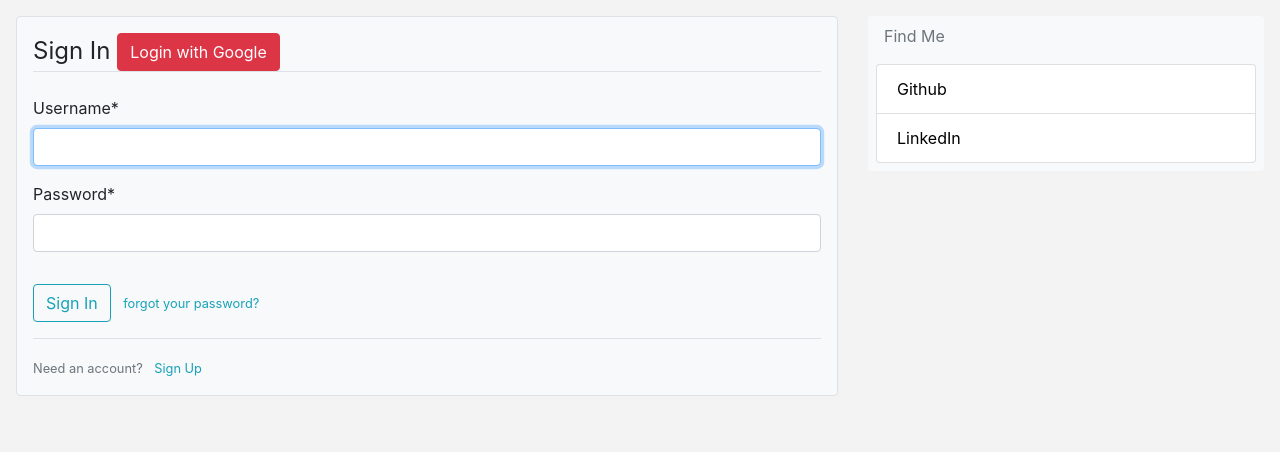
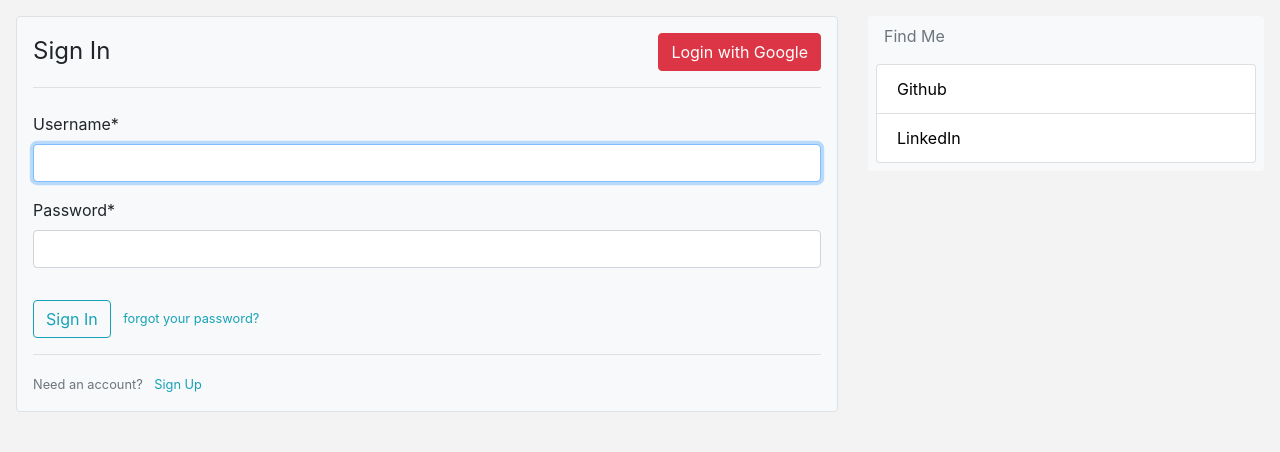
Before and after one commit to iamaliataie/django-blog, a Django app: page /login/ in a window 1280 px wide. Shown: the part 56-508 px from the top of the page. Run offline with Django 3.2, Linux system fonts and the light colour scheme; some libraries are stand-ins or nearby versions.

Commit message:
login with google

```diff
--- a/users/templates/users/login.html
+++ b/users/templates/users/login.html
@@ -16,10 +16,9 @@
     <form method="POST">
         {% csrf_token %}
         <fieldset class="form-group">
-            <legend class="border-bottom mb-4">Sign In
-                    <a href="{% provider_login_url 'google' %}" class="btn btn-danger">Login with Google</a>
+            <legend class="border-bottom mb-4 pb-3">Sign In
+                    <a href="{% provider_login_url 'google' %}" class="btn btn-danger float-right">Login with Google</a>
             </legend>
-
             {{ form|crispy }}
         </fieldset>
         <div class="form-group">
--- a/users/templates/users/register.html
+++ b/users/templates/users/register.html
@@ -1,6 +1,7 @@
 {% extends 'blog/base.html' %}
 {% load static %}
 {% load crispy_forms_tags %}
+{% load socialaccount %}
 
 {% block title %} Sign Up {% endblock %}
 {% block content %}
@@ -8,7 +9,9 @@
     <form method="POST">
         {% csrf_token %}
         <fieldset class="form-group">
-            <legend class="border-bottom mb-4">Join Today</legend>
+            <legend class="border-bottom mb-4 pb-3">Join Today
+                <a href="{% provider_login_url 'google' %}" class="btn btn-danger float-right">Signup with Google</a>
+        </legend>
             {{ form|crispy }}
         </fieldset>
         <div class="form-group">
```
